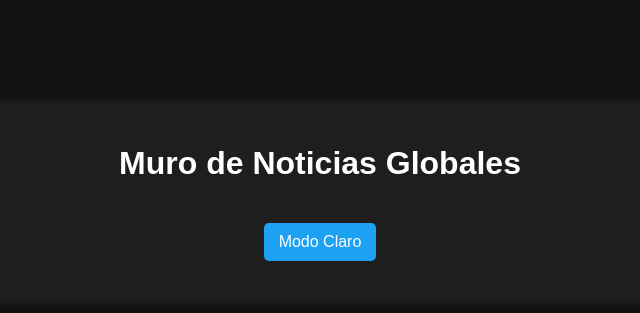
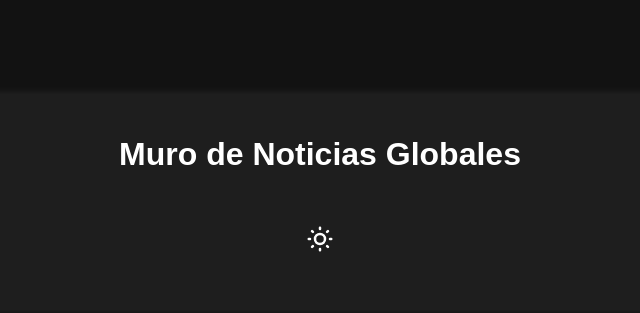
Before and after one commit to Jelgezabal/App-noticias, a plain HTML site: page index.html in a window 1280 px wide. Shown: the part 198-511 px from the top of the page, without its empty margins (320-960 px from the left). Drawn offline with Linux system fonts and the light colour scheme; no server answers.

Commit message:
Update index.html

```diff
--- a/index.html
+++ b/index.html
@@ -79,27 +79,47 @@
 
         .toggle-mode {
             margin-top: 20px;
-            padding: 10px 15px;
+            padding: 10px;
             border: none;
-            border-radius: 5px;
+            border-radius: 50%;
             cursor: pointer;
-            background-color: #1DA1F2;
-            color: white;
-            font-size: 16px;
+            background-color: transparent;
+            font-size: 24px;
+        }
+
+        .toggle-mode svg {
+            width: 30px;
+            height: 30px;
+            stroke: currentColor;
+            fill: none;
+            stroke-width: 2;
+            stroke-linecap: round;
+            stroke-linejoin: round;
+        }
+
+        body:not(.light-mode) .toggle-mode svg {
+            stroke: white;
         }
     </style>
 </head>
 <body>
     <div class="container">
         <h1>Muro de Noticias Globales</h1>
-        <button class="toggle-mode" onclick="toggleMode()">Modo Claro</button>
+        <button class="toggle-mode" onclick="toggleMode()">
+            <svg id="themeIcon" viewBox="0 0 24 24"><path d="M12 3v1m0 16v1m9-9h-1M4 12H3m15.364 6.364l-.707-.707M6.343 6.343l-.707-.707m12.728 0l-.707.707M6.343 17.657l-.707.707M16 12a4 4 0 1 1-8 0 4 4 0 0 1 8 0z"></path></svg>
+        </button>
         <div id="newsWall" class="news-container"></div>
     </div>
     <script>
         function toggleMode() {
             document.body.classList.toggle('light-mode');
-            const button = document.querySelector('.toggle-mode');
-            button.textContent = document.body.classList.contains('light-mode') ? 'Modo Oscuro' : 'Modo Claro';
+            const themeIcon = document.getElementById('themeIcon');
+
+            if (document.body.classList.contains('light-mode')) {
+                themeIcon.innerHTML = '<path d="M21 12.79A9 9 0 1 1 11.21 3 7 7 0 0 0 21 12.79z"></path>';
+            } else {
+                themeIcon.innerHTML = '<path d="M12 3v1m0 16v1m9-9h-1M4 12H3m15.364 6.364l-.707-.707M6.343 6.343l-.707-.707m12.728 0l-.707.707M6.343 17.657l-.707.707M16 12a4 4 0 1 1-8 0 4 4 0 0 1 8 0z"></path>';
+            }
         }
 
         async function fetchNews() {
```
